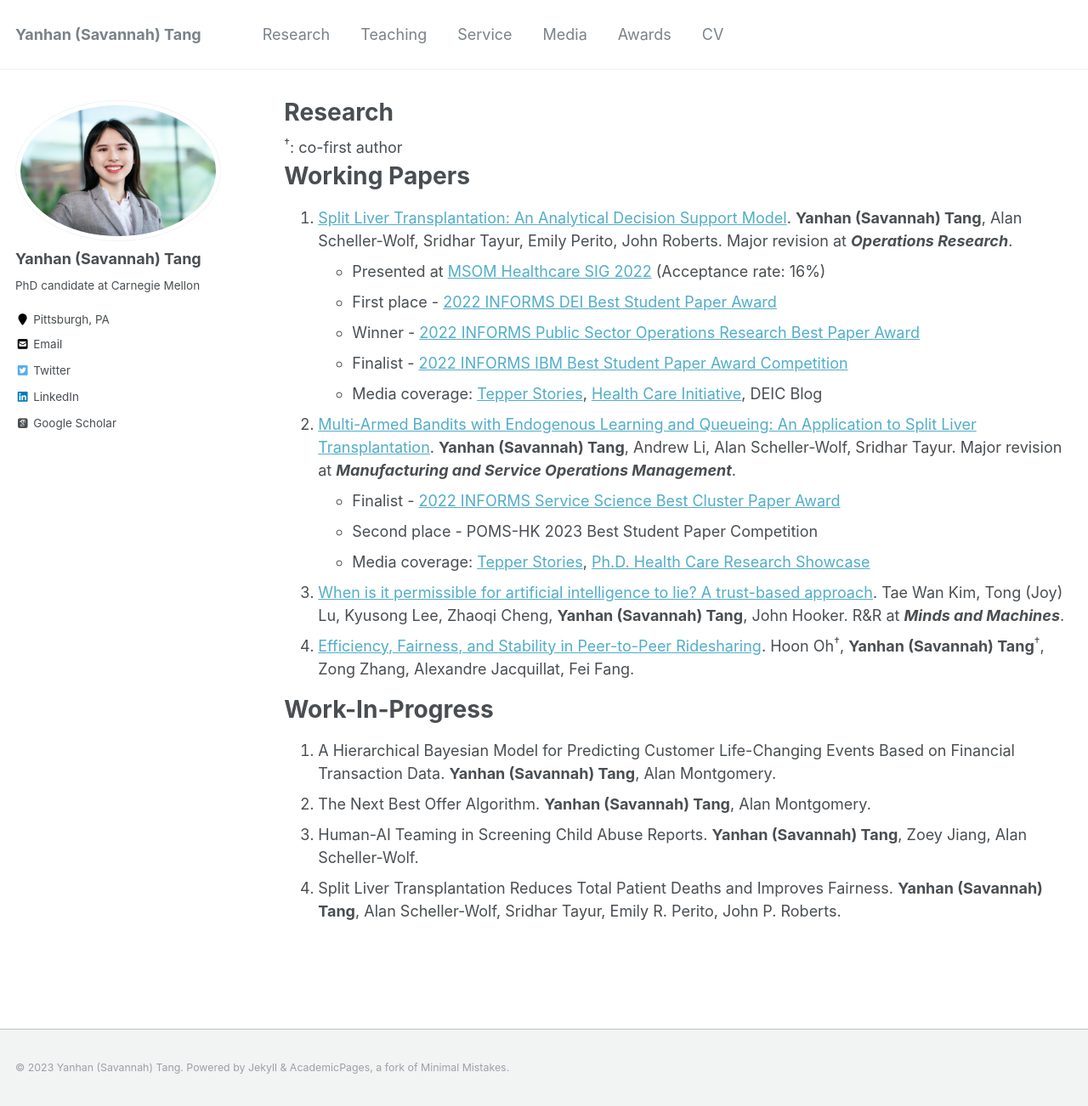
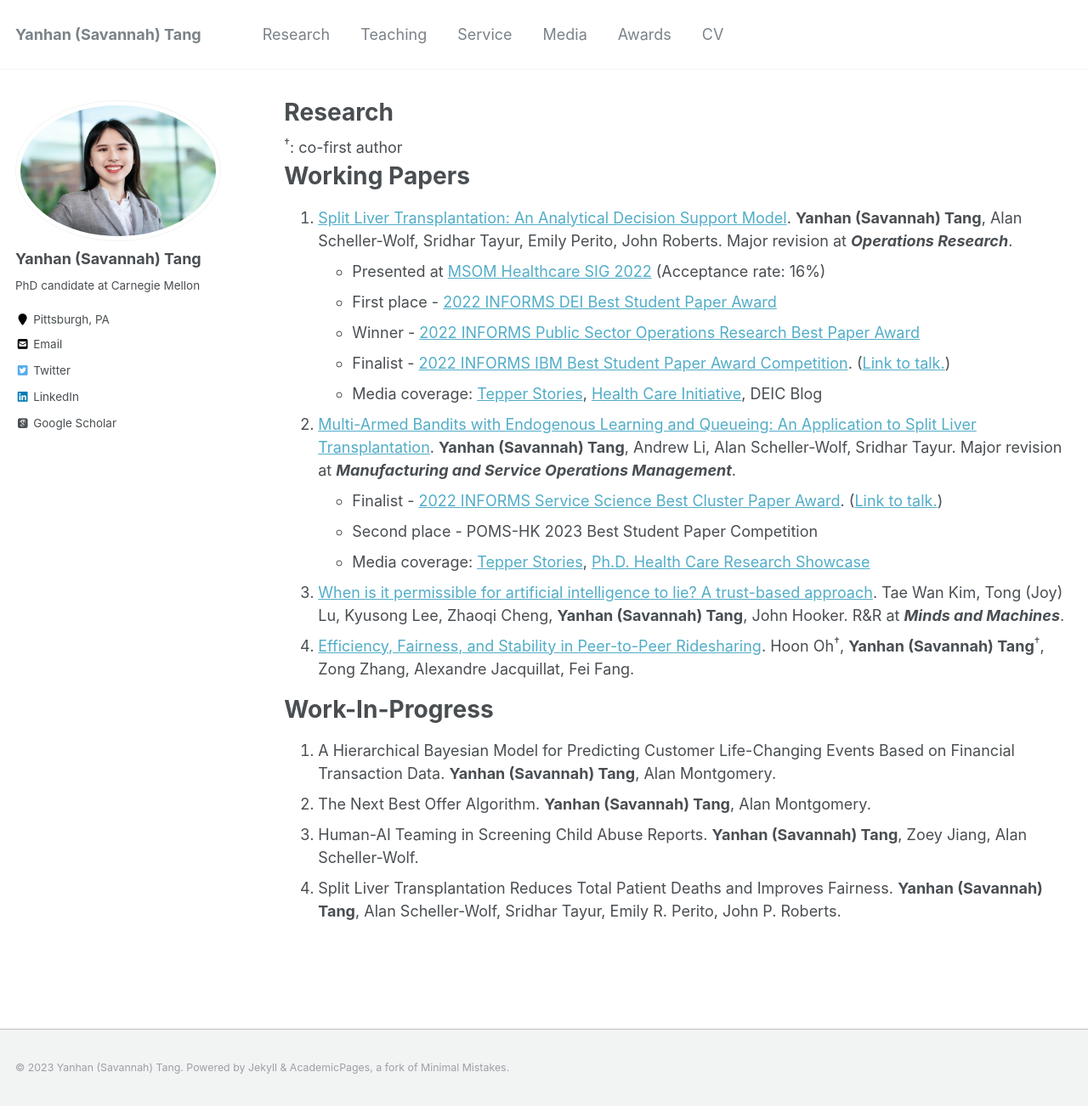
Before and after one commit to savytang/savytang.github.io, a Jekyll site: the page built from _pages/researches.md, in a window 1280 px wide and 1302 px high. Shown: the whole window at 85% size. Built offline with Jekyll 4.4.1, drawn with Linux system fonts in a browser that asks for light colours; some web fonts are replaced.

Commit message:
Added youtube pre links

```diff
--- a/_pages/researches.md
+++ b/_pages/researches.md
@@ -13,10 +13,10 @@ author_profile: true
   - Presented at [MSOM Healthcare SIG 2022](https://www.msom-2022.com/SIG/) (Acceptance rate: 16%)
   - First place - [2022 INFORMS DEI Best Student Paper Award](https://connect.informs.org/diversity/student-paper-award)
   - Winner - [2022 INFORMS Public Sector Operations Research Best Paper Award](https://www.informs.org/Recognizing-Excellence/Community-Prizes/Public-Sector-O.R/Public-Sector-Operations-Research-Best-Paper-Award)
-  - Finalist - [2022 INFORMS IBM Best Student Paper Award Competition](https://www.informs.org/Recognizing-Excellence/Award-Recipients/Yanhan-Savannah-Tang)
+  - Finalist - [2022 INFORMS IBM Best Student Paper Award Competition](https://www.informs.org/Recognizing-Excellence/Award-Recipients/Yanhan-Savannah-Tang). ([Link to talk.](https://www.youtube.com/watch?v=3QSfzrrAWQs))
   - Media coverage: [Tepper Stories](https://www.cmu.edu/tepper/news/stories/2022/december/informs-awards.html), [Health Care Initiative](https://www.cmu.edu/tepper/faculty-and-research/initiatives/health-care-initiative/organ-donation.html), DEIC Blog
 1. [Multi-Armed Bandits with Endogenous Learning and Queueing: An Application to Split Liver Transplantation](https://papers.ssrn.com/sol3/papers.cfm?abstract_id=3855206). __Yanhan (Savannah) Tang__, Andrew Li, Alan Scheller-Wolf, Sridhar Tayur. Major revision at ___Manufacturing and Service Operations Management___.
-  - Finalist - [2022 INFORMS Service Science Best Cluster Paper Award](https://www.informs.org/Recognizing-Excellence/Award-Recipients/Yanhan-Savannah-Tang)
+  - Finalist - [2022 INFORMS Service Science Best Cluster Paper Award](https://www.informs.org/Recognizing-Excellence/Award-Recipients/Yanhan-Savannah-Tang). ([Link to talk.](https://www.youtube.com/watch?v=L4iCJBMfN6s&list=PLuvtfhwcPzCRQmCfFmJbgbRK2PuzvDpXo&index=11))
   - Second place - POMS-HK 2023 Best Student Paper Competition
   - Media coverage: [Tepper Stories](https://www.cmu.edu/tepper/news/stories/2023/january/research-summary.html), [Ph.D. Health Care Research Showcase](https://www.cmu.edu/tepper/faculty-and-research/initiatives/health-care-initiative/education/research.html)
 1. [When is it permissible for artificial intelligence to lie? A trust-based approach](https://arxiv.org/abs/2103.05434). Tae Wan Kim, Tong (Joy) Lu, Kyusong Lee, Zhaoqi Cheng, __Yanhan (Savannah) Tang__, John Hooker. R&R at ___Minds and Machines___.
```
Also changed, not shown: _pages/about.md (+1 -1 lines), _pages/cv.md (+1 -2 lines), 1 other file.
